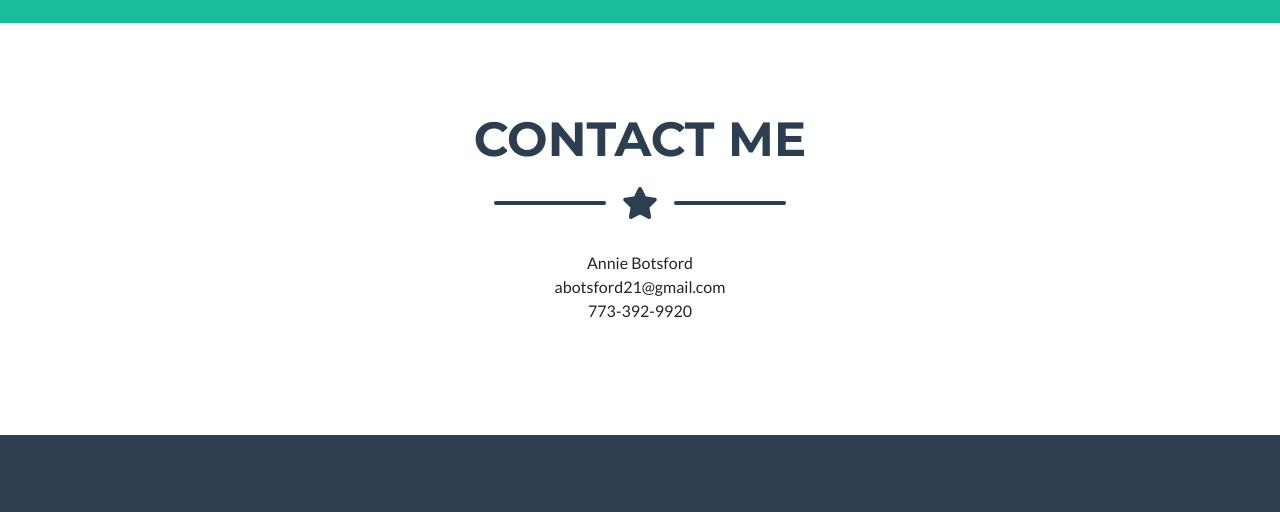
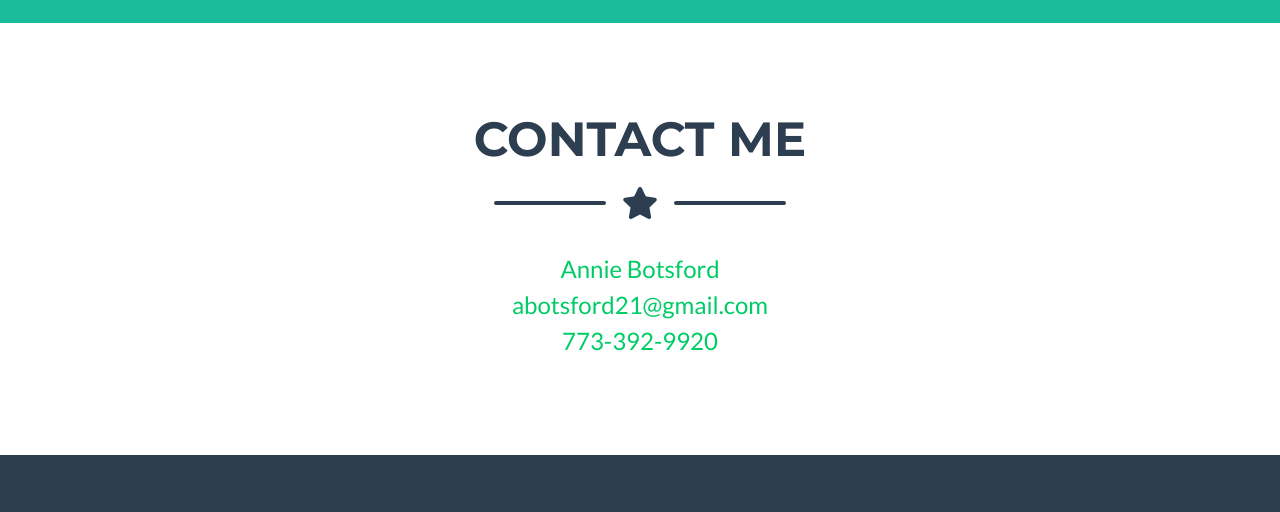
Before and after one commit to abotsford/abotsford.github.io, a website with bundled scripts: page index.html in a window 1280 px wide. Shown: the part 2610-3122 px from the top of the page. Built offline with nearby package versions, Linux system fonts and the light colour scheme.

Commit message:
color and center of contact

```diff
--- a/index.html
+++ b/index.html
@@ -226,8 +226,8 @@
 
       <!-- Contact Section Form -->
       <div class="subheadingg">
-        <center class="lg-3 text-center" style="stylesheet">
-          <p class= "text-center"> Annie Botsford <br> abotsford21@gmail.com <br> 773-392-9920 </p>
+        <center class="lg-3 text-center mb-0">
+          <font class= "text-center" size="5" color= "#00CC66"> Annie Botsford <br> abotsford21@gmail.com <br> 773-392-9920 </font>
         </center>
       </div>
 
```
